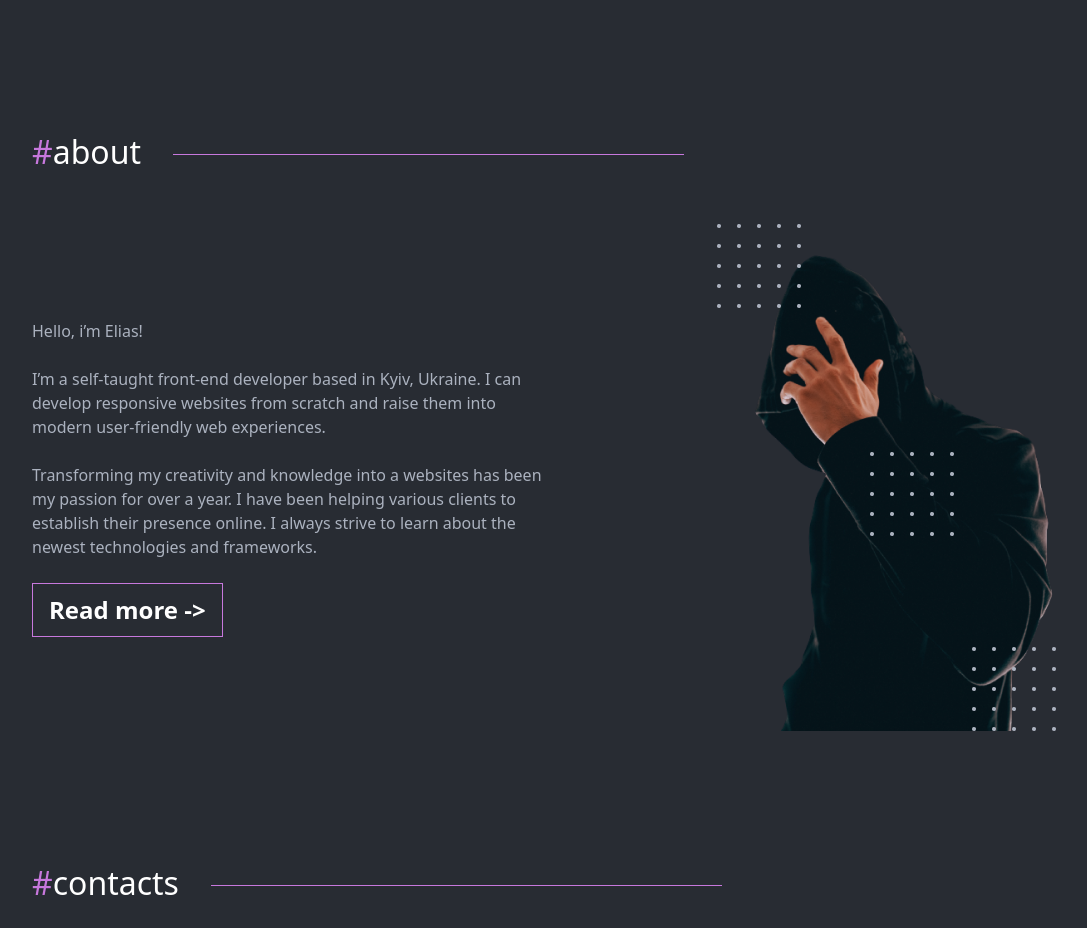
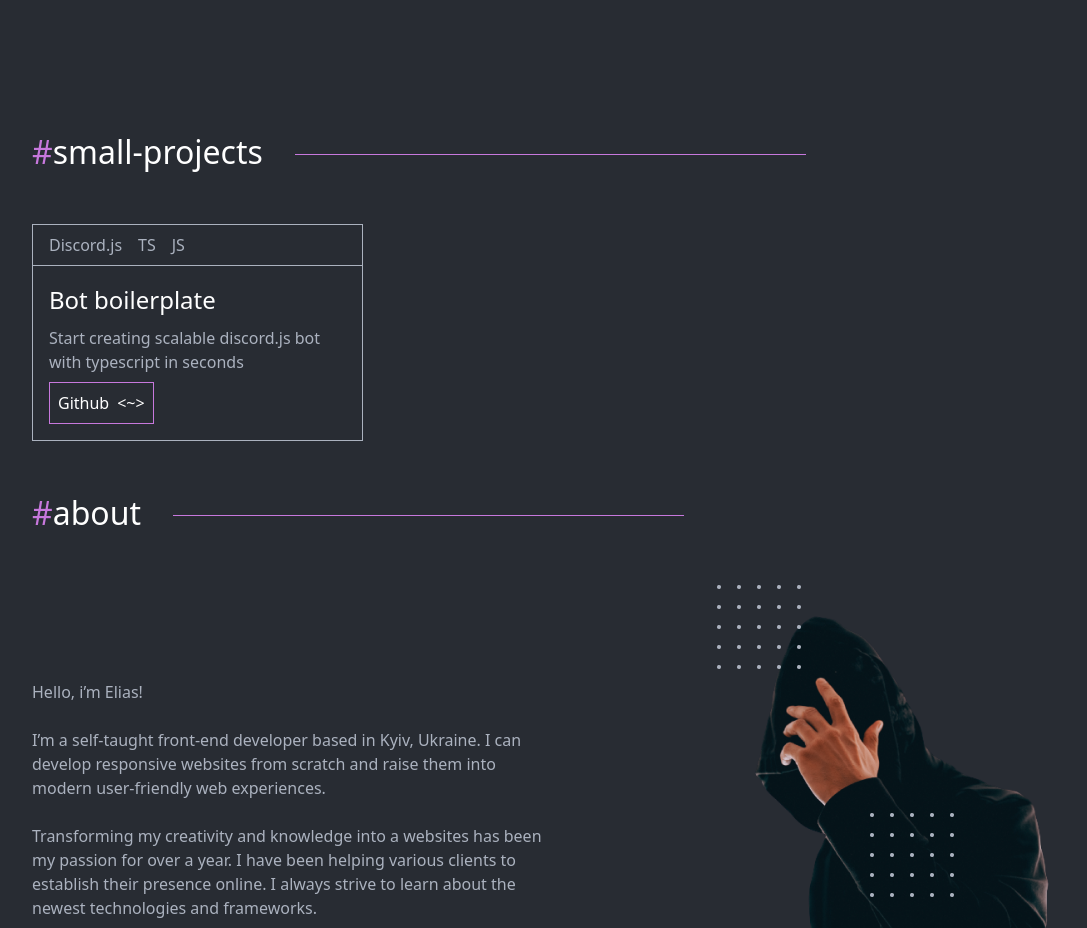
Before and after one commit to suntycode/RK_developer, a React (Vite) app: page / in a window 1280 px wide. Shown: the part 2260-3188 px from the top of the page, without its empty margins (96-1183 px from the left). Built offline with nearby package versions, Linux system fonts and the light colour scheme.

Commit message:
add all files on new branch

```diff
--- a/src/components/data.jsx
+++ b/src/components/data.jsx
@@ -82,3 +82,118 @@ export const skills = [
         skills:["react","vue","disnake","discord","flask","express.js"]
     }
 ]
+
+export const SmallProject = [
+    {
+      skills:["Discord.js","TS","JS"],
+      title:"Bot boilerplate",
+      subheading:"Start creating scalable discord.js bot with typescript in seconds",
+      buttons:[
+        {
+          text: "Github",
+          icon: "<~>",
+          border_color: "light_pink",
+          href: "",
+          text_color: "white",
+        },
+      ],
+    },
+    {
+      skills:["VUE","CSS","JS"],
+      title:"My blog",
+      subheading:"Front-end of my future blog website written in vue",
+      buttons:[
+        {
+          text: "Github",
+          icon: "<~>",
+          border_color: "light_pink",
+          href: "",
+          text_color: "white",
+      },
+    ],
+    },
+    {
+      skills:"Figma",
+      title:"Chess pro",
+      subheading:"Figma landing page about service for viewing chess tournaments",
+      buttons:[
+        {
+          text: "Figma",
+          icon: "<~>",
+          border_color: "light_pink",
+          href: "",
+          text_color: "white",
+      },
+    ],
+    },
+    {
+      skills:"Figma",
+      title:"Crash protect website",
+      subheading:"Figma template for website about anti-raid, anti-crash discord bot",
+      buttons:[
+        {
+          text: "Figma",
+          icon: "<~>",
+          border_color: "light_pink",
+          href: "",
+          text_color: "white",
+      },
+    ],
+    },
+    {
+      skills:["HTML","CSS"],
+      title:"CSS expirements",
+      subheading:"Collection of my different little projects in css",
+      buttons:[
+        {
+          text: "Live",
+          icon: "<~>",
+          border_color: "light_pink",
+          href: "",
+          text_color: "white",
+      },
+    ],
+    },
+    {
+      skills:["Lua","NeoVim"],
+      title:"Web Dev nvim config",
+      subheading:"Config for neovim perfect for web developer",
+      buttons:[
+        {
+          text: "Github",
+          icon: "<~>",
+          border_color: "light_pink",
+          href: "",
+          text_color: "white",
+      },
+    ],
+    },
+    {
+      skills:["Python","Quart","HTML"],
+      title:"Ooku",
+      subheading:"Simple link shortener with auth",
+      buttons:[
+        {
+          text: "Live",
+          icon: "<~>",
+          border_color: "light_pink",
+          href: "",
+          text_color: "white",
+      },
+    ],
+    },
+    {
+      skills:"Figma",
+      title:"School website",
+      subheading:"Figma template website for my school",
+      buttons:[
+        {
+          text: "Figma",
+          icon: "<~>",
+          border_color: "light_pink",
+          href: "",
+          text_color: "white",
+      },
+    ],
+    },
+  ];
--- a/src/components/projectCard.jsx
+++ b/src/components/projectCard.jsx
@@ -34,8 +34,6 @@ const ProjectCard = ({data,id}) => {
     <p className='  text-light_gray'>{data.subheading}</p>
     <div className=' flex gap-2'>
     {data.buttons.map((btn,index)=> <CardBtn  key={index} btn={btn} />)}
-
-
     </div>
     </div>
     </div>
--- a/src/components/skillCard.jsx
+++ b/src/components/skillCard.jsx
@@ -7,8 +7,6 @@ const SkillCard = ({skillData}) => {
     <div className=' flex flex-wrap'>
    {skillData.skills.map((skill,index)=> <span className=' text-light_gray font-normal text-subheading p-2' key={index}>{skill}</span>)}
     </div>
-
-
     </div>
   )
 }
--- /dev/null
+++ b/src/components/smallProjectCard.jsx
@@ -0,0 +1,26 @@
+import React from "react";
+import CardBtn from "./cardBtn";
+const SmallProjectCard = ({ Data }) => {
+  return (
+    <div className=" border border-light_gray text-light_gray w-[331px] h-fit font-semibold">
+      <p className="  p-2 border border-light_gray border-b-1  border-r-0 border-l-0  border-t-0">
+        {Data.skills.map((skill, index) => (
+          <span className="font-normal p-2" key={index}>
+            {skill}
+          </span>
+        ))}
+      </p>
+      <div className=" border-light_gray p-4 flex flex-col gap-y-2">
+        <h3 className="text-subheading text-white font-medium">{Data.title}</h3>
+        <p className="font-normal">{Data.subheading}</p>
+        <div className=" flex gap-2">
+          {Data.buttons.map((btn, index) => (
+            <CardBtn key={index} btn={btn} />
+          ))}
+        </div>
+      </div>
+    </div>
+  );
+};
+
+export default SmallProjectCard;
--- a/src/index.css
+++ b/src/index.css
@@ -1,4 +1,4 @@
+@import url('https://fonts.googleapis.com/css2?family=Fira+Code:wght@300..700&display=swap');
 @tailwind base;
 @tailwind components;
 @tailwind utilities;
-@import url('https://fonts.googleapis.com/css2?family=Fira+Code:wght@300..700&display=swap');
--- a/src/pages/home.jsx
+++ b/src/pages/home.jsx
@@ -7,11 +7,12 @@ import dots from "../assets/images/Dots.png";
 import square from "../assets/images/Logo.png";
 import quote from "../assets/images/qoutes.png";
 import ProjectCard from "../components/projectCard";
-import { projects, skills } from "../components/data";
+import { projects, skills, SmallProject } from "../components/data";
 import SkillCard from "../components/skillCard";
 import AboutCard from "../components/aboutCard";
 import Discord from "../assets/images/Vector.png";
 import Email from "../assets/images/Email.png";
+import SmallProjectCard from "../components/smallProjectCard";
 
 const Home = () => {
   let data = {
@@ -178,6 +179,30 @@ const Home = () => {
         </div>
       </section>
 
+      {/* Small-Project */}
+      <section ClassName=" my-40">
+      <div className=" flex items-center gap-x-8  my-12">
+          <h2 className=" text-white text-heading ">
+            <span className=" text-light_pink">#</span>small-projects
+          </h2>
+          <p className=" w-[511px] h-[1px] mt-1  bg-light_pink"></p>
+        </div>
+
+        <div className=" grid grid-cols-3  gap-5">
+            <div className=" flex flex-col gap-y-5">
+            <SmallProjectCard Data={SmallProject[0]}/>
+            </div>
+            {/* <div className=" flex flex-col gap-y-5">
+            <SmallProjectCard Data={SmallProject[5]}/>
+            <SmallProjectCard Data={SmallProject[6]}/>
+            </div>
+            <div className=" flex flex-col gap-y-5">
+            <SmallProjectCard Data={SmallProject[5]}/>
+            <SmallProjectCard Data={SmallProject[6]}/>
+            </div> */}
+          </div>
+      </section>
+
       {/* section about */}
 
       <section>
```
